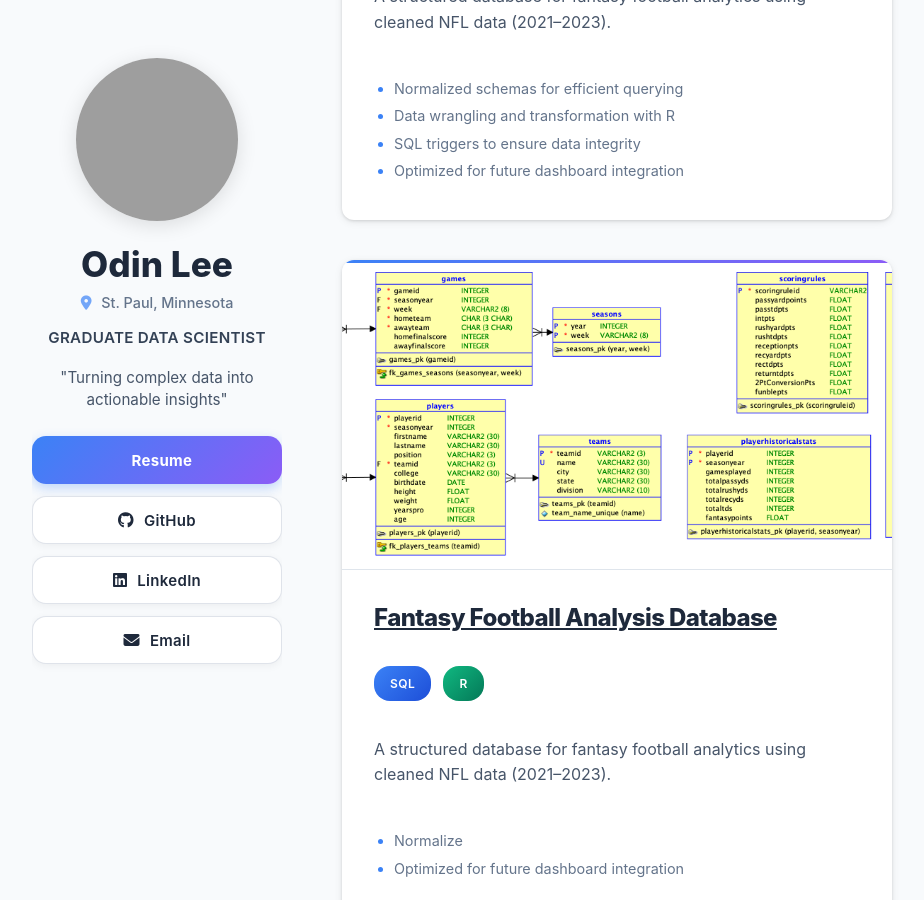
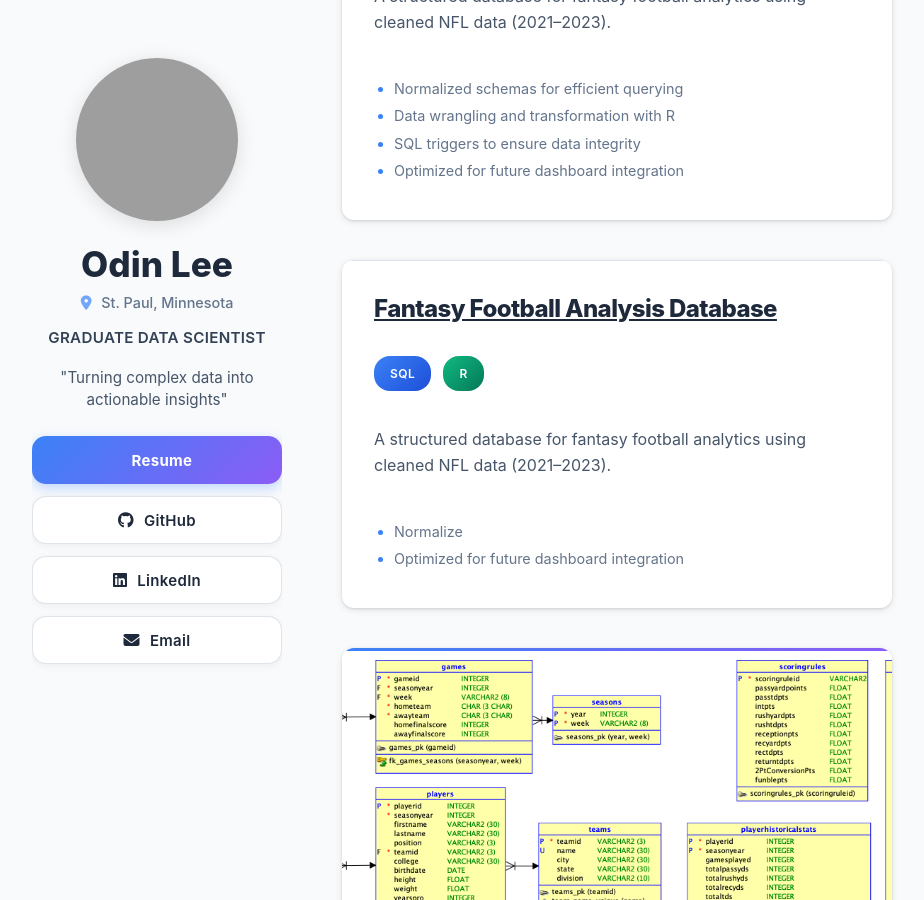
Before and after one commit to OdinLeePro/OdinLeePro.github.io, a Jekyll site: the page built from index.md, in a window 1280 px wide and 900 px high, scrolled down 1558 px. Shown: the whole window, without its empty margins (178-1102 px from the left). Built offline with Jekyll 4.4.1, drawn with Linux system fonts in a browser that asks for light colours; grey boxes are pictures that could not be loaded.

Commit message:
Update index.md

```diff
--- a/index.md
+++ b/index.md
@@ -87,7 +87,6 @@ title: Portfolio
        target="_blank" rel="noopener noreferrer"
        aria-label="Open Fantasy Football Analysis Database on GitHub (opens in a new tab)">
       <figure class="projectImg">
-        <img src="/assets/img/FinalProjectRationalModel.png" alt="Fantasy Football ER Diagram">
       </figure>
       <div class="projectBody">
         <h3 class="projectTitle"><u>Fantasy Football Analysis Database</u></h3>
```
